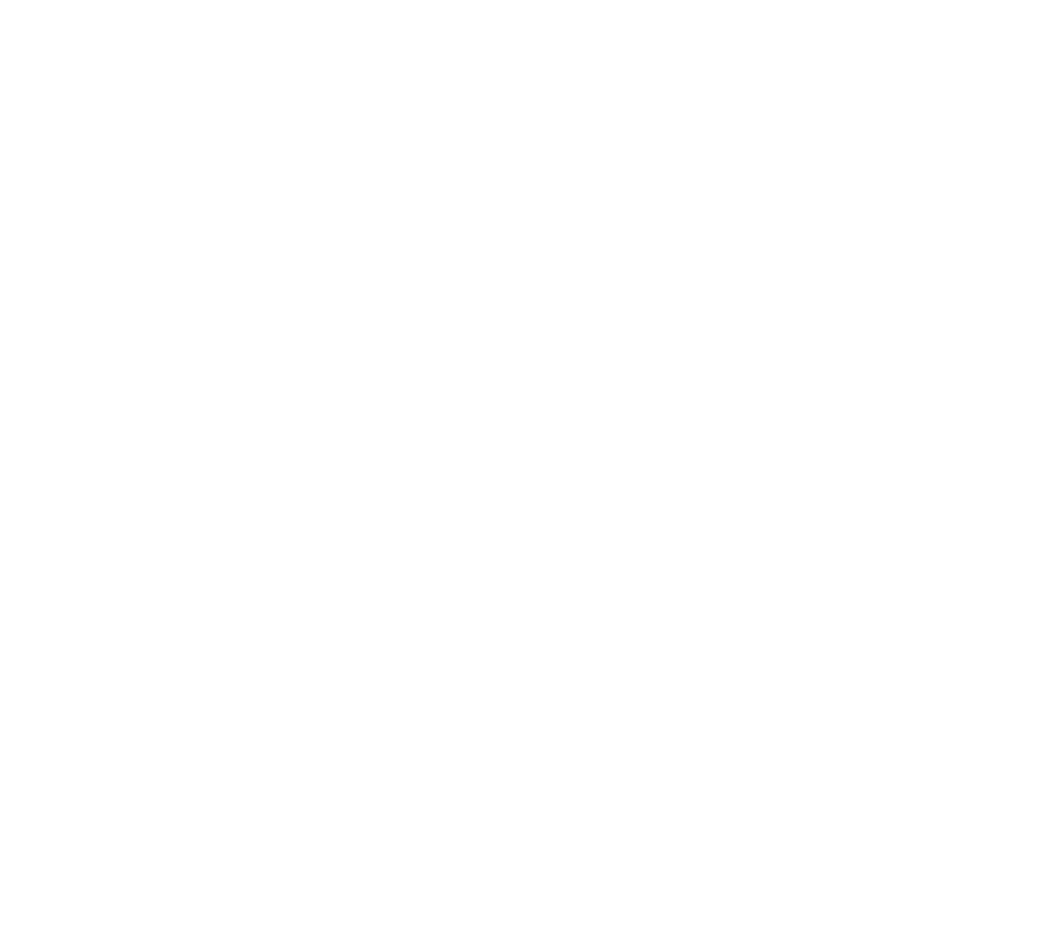
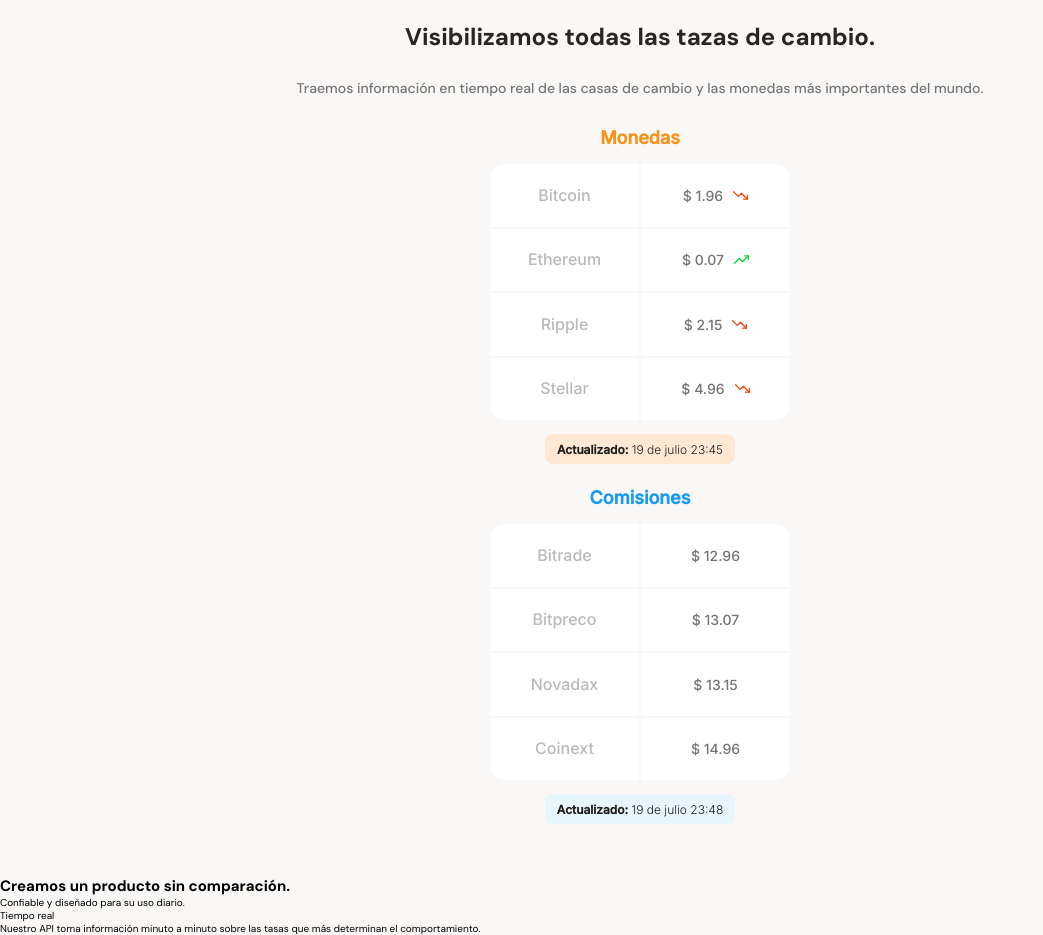
Before and after one commit to luisdevelop3r/responsive-desing, a React (Vite) app: page / in a window 1280 px wide. Shown: the part 640-1575 px from the top of the page, without its empty margins (0-1043 px from the left). Before the commit the page ends 800 px from the top, so only its background shows below. Built offline with nearby package versions, Linux system fonts and the light colour scheme.

Commit message:
tablas completadas y maquetacion de las targets

```diff
--- a/src/App.jsx
+++ b/src/App.jsx
@@ -12,8 +12,61 @@
         </div>
       </header>
       <main>
-        <section></section>
-        <section></section>
+        <section className='main-exchange-container'>
+          <div className='backgroundImg'></div>
+          <div className='main-exchange-container--title'>
+            <h2>Visibilizamos todas las tazas de cambio.</h2>
+            <p>Traemos información en tiempo real de las casas de cambio y las monedas más importantes del mundo.</p>
+          </div>
+          <section className='main-tables-container'>
+            <div className='main-currency-table'>
+              <p className='currency-table--title'>Monedas</p>
+              <div className='currency-table--container'>
+                <p>Bitcoin</p>
+                <p>$ 1.96 <u></u></p>
+                <p>Ethereum</p>
+                <p>$ 0.07 <i></i></p>
+                <p>Ripple</p>
+                <p>$ 2.15 <u></u></p>
+                <p>Stellar</p>
+                <p>$ 4.96 <u></u></p>
+              </div>
+              <div className='currency-table--date'>
+                <p><b>Actualizado:</b> 19 de julio 23:45</p>
+              </div>
+            </div>
+            <div className='main-currency-table'>
+              <p className='currency-table--title blueTitle'>Comisiones</p>
+              <div className='currency-table--container'>
+                <p>Bitrade</p>
+                <p>$ 12.96</p>
+                <p>Bitpreco</p>
+                <p>$ 13.07</p>
+                <p>Novadax</p>
+                <p>$ 13.15</p>
+                <p>Coinext</p>
+                <p>$ 14.96</p>
+              </div>
+              <div className='currency-table--date blueDate'>
+                <p><b>Actualizado:</b> 19 de julio 23:48</p>
+              </div>
+            </div>
+          </section>
+        </section>
+        <section className='main-product-detail'>
+          <span className="product-detail--batata-logo"></span>
+          <div className="product-detail--title">
+            <h2>Creamos un producto sin comparación.</h2>
+            <p>Confiable y diseñado para su uso diario.</p>
+          </div>
+          <section className="product-cards--container">
+            <article className="product-detail--card">
+              <span className="clock"></span>
+              <p className="product--card-title">Tiempo real</p>
+              <p className="product--card-body">Nuestro API toma información minuto a minuto sobre las tasas que más determinan el comportamiento.</p>
+            </article>
+          </section>
+        </section>
         <section></section>
         <section></section>
       </main>
--- a/src/index.css
+++ b/src/index.css
@@ -27,6 +27,7 @@
   font-size: 62.5%;
   font-family: "DM Sans", sans-serif;
 }
+/*Estilos del Header*/
 header {
   position: relative;
   display: flex;
@@ -91,3 +92,149 @@
   margin-left: 10px;
   background-image: url(./assets/icons/down-arrow.svg);
 }
+/*Estilos del main*/
+main {
+  width: 100%;
+  min-width: 320px;
+  height: auto;
+  background-color: var(--off-white);
+}
+/*Estilos del exchange container / img / title / p*/
+.main-exchange-container{
+  width: 100%;
+  height: auto;
+  padding-top: 80px;
+  padding-bottom: 30px;
+  text-align: center;
+}
+.main-exchange-container--title {
+  width: 90%;
+  min-width: 288px;
+  max-width: 900px;
+  margin: 0 auto;
+}
+.main-exchange-container .backgroundImg {
+  width: 200px;
+  height: 200px;
+  margin: 0 auto;
+  margin-bottom: 50px;
+  background-image: url("./assets//img/Bitcoin.svg");
+  background-size: cover;
+  background-position: center;
+  background-repeat: no-repeat;
+}
+.main-exchange-container h2 {
+  margin-bottom: 30px;
+  font-size: 2.4rem;
+  font-weight: bold;
+  line-height: 2.6rem;
+  color: var(--black);
+}
+.main-exchange-container p {
+  margin-bottom: 30px;
+  font-size: 1.4rem;
+  font-weight: 500;
+  line-height: 1.6rem;
+  color: #757575;
+}
+/*Estilos de las tablas / container*/
+.main-currency-table {
+  width: 70%;
+  min-width: 235px;
+  max-width: 500px;
+  height: 360px;
+  margin: 0 auto;
+  font-family: "Inter", sans-serif;
+}
+/*Estilos de las tablas / Title / table*/
+.main-currency-table .currency-table--title {
+  margin-bottom: 15px;
+  font-size: 1.8rem;
+  font-weight: bold;
+  line-height: 2.3rem;
+  color: var(--bitcoin-orange);
+}
+.main-currency-table .blueTitle{
+  color: var(--secondary-blue)
+}
+.currency-table--container {
+  width: 90%;
+  min-width: 230px;
+  max-width: 300px;
+  height: 250px;
+  margin: 0 auto;
+  display: grid;
+  grid-template-columns: 1fr 1fr;
+  grid-template-rows: repeat(4, 25%);
+  gap: 2px;
+}
+/*Estilos de las tablas / datos de la tabla en p's*/
+.currency-table--container p{
+  font-size: 1.6rem;
+  font-weight: 500;
+  line-height: 1.9rem;
+  color: var(--grey);
+  background-color: var(--just-white);
+  margin-bottom: 0;
+  display: flex;
+  justify-content: center;
+  align-items: center;
+}
+.currency-table--container p:nth-child(even){
+  font-size: 1.4rem;
+  font-weight: normal;
+  line-height: 1.7rem;
+  color: #757575;
+}
+.currency-table--container p:nth-child(1){
+  border-radius: 15px 0 0 0;
+}
+.currency-table--container p:nth-child(2){
+  border-radius: 0 15px 0 0;
+}
+.currency-table--container p:nth-child(7){
+  border-radius: 0 0 0 15px;
+}
+.currency-table--container p:nth-child(8){
+  border-radius: 0 0 15px 0;
+}
+/*Estilos de las tablas / Iconos de trendings*/
+.currency-table--container i{
+    display: inline-block;
+    width: 15px;
+    height: 15px;
+    margin-left: 10px;
+    background-image: url("./assets/icons/trending-up.svg");
+    background-size: cover;
+    background-position: center;
+    background-repeat: no-repeat;
+}
+.currency-table--container u{
+    display: inline-block;
+    width: 15px;
+    height: 15px;
+    margin-left: 10px;
+    background-image: url("./assets/icons/trending-down.svg");
+    background-size: cover;
+    background-position: center;
+    background-repeat: no-repeat;
+}
+/*Estilos de las tablas / Actualization date*/
+.currency-table--date {
+  width: 190px;
+  height: 30px;
+  margin: 0 auto;
+  margin-top: 20px;
+  padding: 8px;
+  background-color: var(--soft-orange);
+  border-radius: 8px;
+}
+.currency-table--date p {
+  font-size: 1.2rem;
+  font-weight: 300;
+  line-height: 1.5rem;
+  color: var(--warm-black);
+}
+.blueDate{
+  background-color: var(--soft-blue);
+}
```
